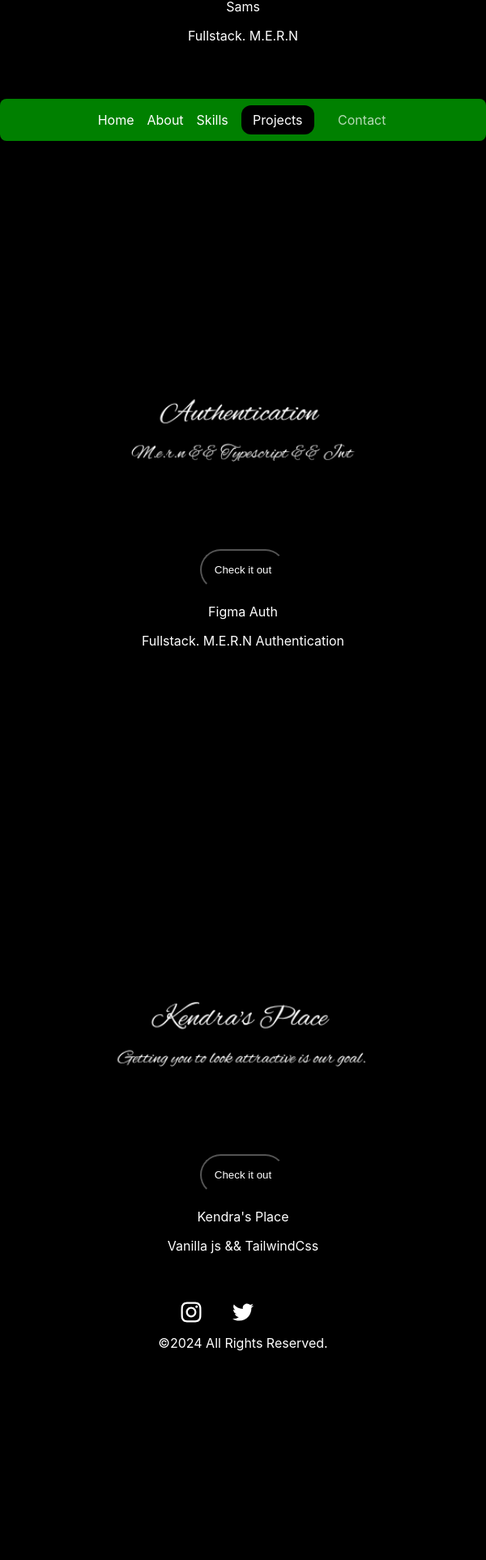
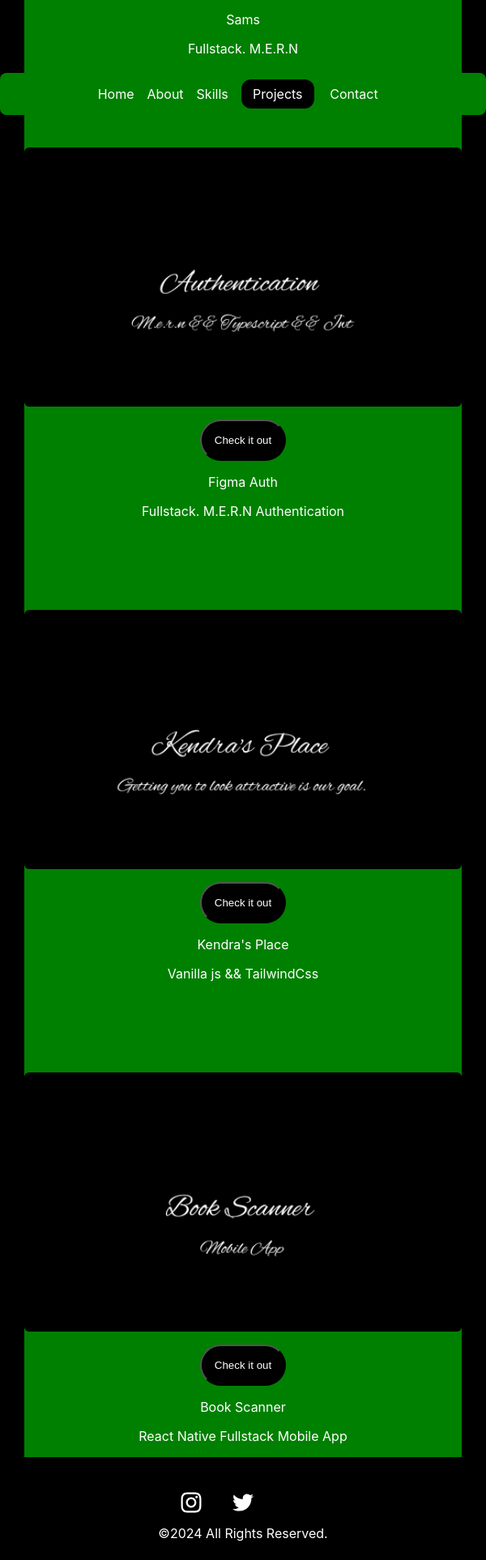
Before and after one commit to vawkei/my-react-portfolio, a React (Create React App) app: page /projects in a window 600 px wide. Shown: the part 594-2520 px from the top of the page at 81% size. Before the commit the page ends 2350 px from the top, so only its background shows below. Built offline with nearby package versions, Linux system fonts and the light colour scheme; some icons are missing.

Commit message:
did some minor changes. Added mobile, react native to it.

```diff
--- a/src/components/about/About.js
+++ b/src/components/about/About.js
@@ -6,15 +6,15 @@ import { useMediaQuery } from "react-responsive";
 
 const line1 = "World! Say Hello to Voke.";
 const line2 =
-  "I am Voke, a Fullstack web developer who's known in the digital sphere as HowZ, HouseofwebZ.";
+  "I am Voke, a Fullstack web and moblie developer who's known in the digital sphere as HowZ, HouseofwebZ.";
 const line3 =
-  "I have a heart that beats for the frontend, but it usually feels alive whenever I immerse myself into backend technologies. I'm a web developer, who is really obsessed about the technologies used in building the web. Feel free to call it a beautiful obsession.";
-const line4 = "When I'm not writing web codes or studying web codes,";
+  "I have a heart that beats for the frontend, but it usually feels alive whenever I immerse myself into backend technologies. I'm a developer, who is really obsessed about the technologies used in building applications. Feel free to call it a beautiful obsession.";
+const line4 = "When I'm not writing codes for the web or mobile or studying them,";
 const line5 =
   "you'll find me watching football or immersed in captivating thrillers and crime TV series/movies.";
 const line6 = "Or I might be having a good time on a Playstation.";
 const line7 =
-  "I'm actively seeking a frontend developer role as a React.js developer or a backend developer role as an Express.js developer in an organization, where I can channel my creativity and skills into building stunning user interfaces and interesting backend architectures.";
+  "I'm actively seeking a frontend developer role, be it in web as a React.js developer or in mobile, as a React Native developer. Or a backend developer role as an Express.js developer in an organization, where I can channel my creativity and skills into building stunning user interfaces and interesting backend architectures.";
 const line8 =
   "Additionally, I'm open to freelance opportunities for Fullstack projects. Or frontend or backend opportunities that involve; React or Express.";
 const line9 = "And yeah! Coding is not a job to me, Coding is my life.";
--- a/src/components/about/About.module.css
+++ b/src/components/about/About.module.css
@@ -3,6 +3,7 @@
     /* height: 100%; */
     /* padding: 1.5rem; */
     margin-top: 3rem;
+    min-width: 20rem;
 }
 .container h2{
     text-align: center;
--- a/src/components/contact/Contact.module.css
+++ b/src/components/contact/Contact.module.css
@@ -1,5 +1,6 @@
 .main-container{
     width: 100%;
+    min-width: 20rem;
     /* margin-top: 6rem; */
     margin-top: 3rem;
 }
--- a/src/components/home/Home.js
+++ b/src/components/home/Home.js
@@ -6,8 +6,7 @@ import { motion } from "framer-motion";
 import { FaDev } from "react-icons/fa6";
 import { AiFillGithub } from "react-icons/ai";
 import { Link } from "react-router-dom";
-import {useMediaQuery} from "react-responsive";
-
+import { useMediaQuery } from "react-responsive";
 
 const containerVariants = {
   hidden: { opacity: 0 },
@@ -21,16 +20,12 @@ const containerVariants = {
   },
 };
 const iconVariants = {
-  hidden: { opacity: 0, },
-  visible: { opacity: 1},
+  hidden: { opacity: 0 },
+  visible: { opacity: 1 },
 };
 
-
-
-
 const Home = () => {
-
-  const isMobile = useMediaQuery({maxWidth:640});
+  const isMobile = useMediaQuery({ maxWidth: 640 });
 
   return (
     <div className={classes.home}>
@@ -39,7 +34,6 @@ const Home = () => {
         variants={containerVariants}
         initial="hidden"
         animate="visible">
-
         {/* <Link to="https://www.linkedin.com/in/voke-bernard/">
           <motion.div variants={iconVariants}>
             <AiFillLinkedin size={22} className={classes.icon} />
@@ -64,9 +58,16 @@ const Home = () => {
           </h1>
         </div>
         <div className={classes["name-description"]}>
-          <p>{`${`I am Voke, but go by the name HouseofWebZ <HowZ/ >.`}`} </p>
+          <p>{`I am Voke, but go by the name HouseofWebZ <HowZ/ >.`} </p>
           <p>
-            I am a full-stack web developer, who is obsessed about the M.E.R.N Javascript technologies.
+            I am a Full-stack{" "}
+            <span style={{ color: "yellow", fontWeight: "bold" }}>Web</span> and{" "}
+            <span style={{ color: "yellow", fontWeight: "bold" }}>Mobile</span>{" "}
+            App developer deeply invested in M.E.R.N, MySQL with TypeORM, and{" "}
+            <span style={{ color: "yellow", fontWeight: "bold" }}>
+              React Native
+            </span>{" "}
+            for web and mobile app development.
           </p>
           <p>You are welcome to my portfolio.</p>
         </div>
@@ -74,14 +75,13 @@ const Home = () => {
 
       {isMobile ? (
         <div className={classes["image-container"]}>
-        <img src={profilePix} alt={"profilePix"} />
-      </div>
-      ):(
+          <img src={profilePix} alt={"profilePix"} />
+        </div>
+      ) : (
         <div className={classes["image-container"]}>
-        <img src={profilepix} alt={"profilepix"} />
-      </div>
+          <img src={profilepix} alt={"profilepix"} />
+        </div>
       )}
-
     </div>
   );
 };
--- a/src/components/home/Home.module.css
+++ b/src/components/home/Home.module.css
@@ -1,6 +1,7 @@
 .home{
     display: flex;
     width: 100%;
+    min-width: 20rem;
     align-items: center;
     justify-content: space-around;
     animation-name:fadeIn;
@@ -51,8 +52,10 @@ span{
 @media screen and (max-width:640px){
     .home{
         width: 100%;
+        /* min-width: unset; */
+        /* margin-top: 12rem; */
         display: flex;
-        /* margin-top: -1rem; */
+        /* background-color: red; */
     }
     .name-container{
         z-index: 300;
@@ -70,6 +73,11 @@ span{
     }
 }
 
-/* @media screen and (max-width:360px){
-
-} */
+@media screen and (min-width:410px) and (max-width:639px){
+    .home{
+        width: 100%;
+        margin-top: 10rem;
+        display: flex;
+        /* background-color: yellow; */
+    }
+}
--- a/src/components/layout/Header.module.css
+++ b/src/components/layout/Header.module.css
@@ -6,6 +6,7 @@
     height: 5rem;
     background-color: black;
     width: 100%;
+    min-width: 20rem;
     position: fixed;
     z-index: 2000;
     top: 0;
@@ -20,6 +21,7 @@
     padding: 0;
     margin: 0;
     list-style: none;
+    min-width: 20rem;
 }
 .header nav ul li{
     margin-right: 1rem;
@@ -64,6 +66,7 @@ a{
         padding: 1rem;
         border-radius: 8px;
         z-index: 2000;
+        /* margin-bottom: 6rem; */
     }
     .header nav ul li a:hover{
         color: white;
@@ -76,3 +79,20 @@ a{
         padding: 0.5rem 0.9rem;
     }
 }
+
+@media screen and (min-width:410px) and (max-width:639px){
+    .header nav ul{
+        position: fixed;
+        display: flex;
+        align-items: center;
+        justify-content: center;
+        left: 0%;
+        right: 0%;
+        bottom: 2rem;
+        /* background-color: orange; */
+        padding: 1rem;
+        border-radius: 8px;
+        z-index: 2000;
+        margin-bottom: 2rem;
+    }
+}
--- a/src/components/layout/MainFooter.module.css
+++ b/src/components/layout/MainFooter.module.css
@@ -3,6 +3,7 @@
   height: 4rem;
   font-size: 1rem;
   margin-bottom: 6rem;
+  min-width: 20rem;
   /* margin-bottom: 1.5rem; */
 }
 .socials {
--- a/src/components/projects/ProjectData.js
+++ b/src/components/projects/ProjectData.js
@@ -3,6 +3,7 @@ import image1 from "../../assets/another kendra's place.png";
 // import image2 from "../../assets/Theresa's .png";
 import image3 from "../../assets/sams2.png";
 import image4 from "../../assets/authentication2.png"
+import image5 from "../../assets/book scanner.png"
 // https://brainiactask.onrender.com
 export const DUMMYPROJECTS = [
     {
@@ -26,6 +27,13 @@ export const DUMMYPROJECTS = [
         title:"Kendra's Place",
         desc:"Vanilla js && TailwindCss"
     },
+    {
+        id:"p4",
+        img:image5,
+        link:"https://drive.google.com/uc?export=download&id=17fJofjrR1sALU2fOD29hk_HkbJMAbRIw",
+        title:"Book Scanner",
+        desc:"React Native Fullstack Mobile App"
+    },
     // {
     //     id:"p4",
     //     img:image2,
--- a/src/components/projects/Projects.js
+++ b/src/components/projects/Projects.js
@@ -14,7 +14,7 @@ const Projects = () => {
       <Fragment key={x.id}>
         {isMobile ? (
           <motion.li
-            initial={{ x: "-85vw" }}
+            initial={{ x: "-90vw" }}
             whileInView={{
               x: 0,
               transition: { delay: 1, type: "spring", stiffness: 500 },
--- a/src/components/projects/Projects.module.css
+++ b/src/components/projects/Projects.module.css
@@ -1,17 +1,25 @@
 .projectContainer{
     width: 100%;
+    min-width: 20rem;
     /* margin-top: 6rem; */
     margin-top: 3rem;
+    border: solid green 2px;
+    padding-bottom: 2rem;
 }
 .projectContainer h2{
     text-align: center;
     margin-top: 2rem;
+
 }
 .projectContainer ul{
+    width: 100%;
     padding: 0;
     margin: 0;
     list-style: none;
     display: flex;
+    flex-direction: row;
+    justify-content: space-around;
+    flex-wrap: wrap;
     gap: 1rem;
 }
 .image{
@@ -53,18 +61,20 @@
 
     .projectContainer{
         width: 100%;
+        border: none;
+        padding-bottom: 0rem;
         /* background-color: blueviolet; */
     }
     .projectContainer h2{
         text-align: center;
-        margin-top: 5rem;
+        margin-top: 6rem;
     }
 
     .projectContainer ul{
         display: flex;
         flex-direction: column;
-        margin-top: 0rem;
-        gap: 12rem;
+        background-color: green;
+        gap: 1rem;
         width: 100%;
     }
     .image{
@@ -95,27 +105,30 @@
 
 /* MEDIA QUERIES */
 /* THIS IS TARGETING SCREEN SIZE THAT ARE SMALLER THAN 410PX. PHONES LIKE IPHONE 12 PRO */
-@media screen and (max-width:410px){
+@media screen and (max-width:409px){
     .projectContainer{
         width: 100%;
+        border: none;
+        padding-bottom: 0rem;
         /* background-color: yellow; */
     }
     .projectContainer h2{
         text-align: center;
-        margin-top: 2rem;
+        margin-top: 6rem;
     }
     .projectContainer ul{
         display: flex;
         flex-direction: column;
-
-        margin-top: 0rem;
-        gap: 13rem;
+        margin-top: 1rem;
+        /* background-color: gray; */
+        /* gap: 12rem; */
+        gap: 1rem;
         width: 100%;
     }
 
     .projectContainer li{
         width: 100%;
-
+        margin-top: 5rem;
     }
     .action button{
         border-radius: 2rem;
@@ -144,10 +157,11 @@
     .projectContainer ul{
         display: flex;
         flex-direction: column;
-        gap: 12rem;
-        margin-top: 0rem;
+        margin-top: 5rem;
+        background-color: gray;
+        /* gap: 12rem; */
+        gap: 1rem;
         width: 100%;
-
     }
     .image{
         width: 100%;
--- a/src/components/skills/Skills.js
+++ b/src/components/skills/Skills.js
@@ -95,7 +95,7 @@ const Skills = () => {
                 </li>
                 <li>
                   <div>
-                    <p>WordPress</p>
+                    <p className={classes["react-native"]}>React-Native</p>
                     <span>Advanced</span>
                   </div>
                 </li>
@@ -137,6 +137,12 @@ const Skills = () => {
                     <span>Advanced</span>
                   </div>
                 </li>
+              <li>
+                  <div>
+                    <p>Mysql typeorm</p>
+                    <span>Advanced</span>
+                  </div>
+                </li>
 
               </ul>
             </div>
--- a/src/components/skills/Skills.module.css
+++ b/src/components/skills/Skills.module.css
@@ -1,6 +1,8 @@
 .container{
   /* margin-top: 6rem; */
   margin-top: 3rem;
+  min-width: 20rem;
+
 }
 .container > h2 {
   text-align: center;
@@ -118,6 +120,9 @@
   .frontend-skills li {
     margin-bottom: 2rem;
   }
+  .frontend-skills li p{
+    font-size: 14px;
+  }
 
   .backend-skills {
     width: 100%;
@@ -132,5 +137,8 @@
     text-align: left;
 
   }
+  .backend-skills li p{
+    font-size: 14px;
+  }
 
 }
```
Also changed, not shown: src/assets/book scanner.png (added).
